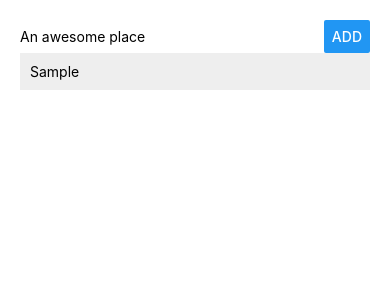
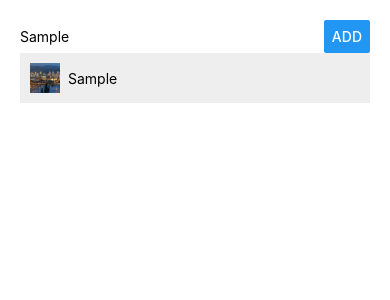
Before and after one commit to l-ejs-l/ReactNativeCourse-Udemy, a React Native app in the folder basics-components/: screen / in a window 390 px wide. Both pictures are taken after typing "Sample" into the empty fields and a click on the button "ADD". Shown: the top 300 px of the page. Built offline with nearby package versions, Linux system fonts and the light colour scheme.

Commit message:
backing up

```diff
--- a/basics-components/App.js
+++ b/basics-components/App.js
@@ -1,29 +1,68 @@
-import React from 'react';
-import { StyleSheet, Text, View, TextInput, Button } from 'react-native';
+import React, { Component } from "react";
+import { StyleSheet, View } from "react-native";
 
-import List from './src/components/List/List';
-import SearchBar from './src/components/SearchBar/SearchBar';
+import placeImage from "./src/assets/concepcion.jpg";
+import List from "./src/components/List/List";
+import SearchBar from "./src/components/SearchBar/SearchBar";
+import ListItemDetailModal from "./src/components/ListItemDetailModal/ListItemDetailModal";
 
-export default class App extends React.Component {
+class App extends Component {
   state = {
-    places: []
+    places: [],
+    selectedPlace: null
   };
 
-  buttonOnPressHandler = inputValue => {
-    this.setState(state => ({ places: state.places.concat(inputValue) }));
+  onPressedSearchBarButtonHandler = inputValue => {
+    this.setState(state => ({
+      places: state.places.concat({
+        key: Math.random().toString(),
+        name: inputValue,
+        image: placeImage
+      }),
+      selectedPlace: null
+    }));
+  };
+
+  onSelectedListItemHandler = key => {
+    this.setState(state => {
+      return {
+        selectedPlace: state.places.find(place => place.key === key)
+      };
+    });
+  };
+
+  onDeleteItemHandler = () => {
+    this.setState(state => ({
+      places: state.places.filter(
+        place => place.key !== state.selectedPlace.key
+      ),
+      selectedPlace: null
+    }));
+  };
+
+  onCloseItemHandler = () => {
+    this.setState({ selectedPlace: null });
   };
 
   render() {
-    const { places } = this.state;
+    const { places, selectedPlace } = this.state;
 
     return (
       <View style={styles.container}>
+        <ListItemDetailModal
+          selectedPlace={selectedPlace}
+          onDeleteItem={this.onDeleteItemHandler}
+          onCloseItem={this.onCloseItemHandler}
+        />
         <SearchBar
-          inputPlaceholder={'An awesome place'}
-          buttonTitle={'Add'}
-          buttonOnPress={this.buttonOnPressHandler}
+          inputPlaceholder={"An awesome place"}
+          buttonTitle={"Add"}
+          buttonOnPress={this.onPressedSearchBarButtonHandler}
         />
-        <List listItems={places} />
+        <List
+          listItems={places}
+          onItemPressed={this.onSelectedListItemHandler}
+        />
       </View>
     );
   }
@@ -33,7 +72,9 @@ const styles = StyleSheet.create({
   container: {
     flex: 1,
     padding: 20,
-    backgroundColor: '#fff',
-    alignItems: 'center'
+    backgroundColor: "#fff",
+    alignItems: "center"
   }
 });
+
+export default App;
--- a/basics-components/src/components/List/List.js
+++ b/basics-components/src/components/List/List.js
@@ -1,23 +1,40 @@
-import React from 'react';
-import { View, StyleSheet } from 'react-native';
-import PropTypes from 'prop-types';
+import React from "react";
+import PropTypes from "prop-types";
+import { StyleSheet, FlatList } from "react-native";
 
-import ListItem from '../ListItem/ListItem';
+import ListItem from "../ListItem/ListItem";
 
 const List = props => {
-  const renderList = props.listItems.map((item, i) => <ListItem key={i} item={item} />);
-
-  return <View style={styles.listContainer}>{renderList}</View>;
+  return (
+    <FlatList
+      style={styles.listContainer}
+      data={props.listItems}
+      renderItem={info => (
+        <ListItem
+          item={info.item.name}
+          onItemPressed={() => props.onItemPressed(info.item.key)}
+          image={info.item.image}
+        />
+      )}
+    />
+  );
 };
 
+/**
+ * Styles
+ */
 const styles = StyleSheet.create({
   listContainer: {
-    width: '100%'
+    width: "100%"
   }
 });
 
+/**
+ * PropTypes
+ */
 List.propTypes = {
-  listItems: PropTypes.array.isRequired
+  listItems: PropTypes.array.isRequired,
+  onItemPressed: PropTypes.func.isRequired
 };
 
 export default List;
--- a/basics-components/src/components/ListItem/ListItem.js
+++ b/basics-components/src/components/ListItem/ListItem.js
@@ -1,24 +1,46 @@
-import React from 'react';
-import { Text, View, StyleSheet } from 'react-native';
-import PropTypes from 'prop-types';
+import React from "react";
+import { Text, View, StyleSheet, TouchableOpacity, Image } from "react-native";
+import PropTypes from "prop-types";
 
 const ListItem = props => (
-  <View style={styles.listItem}>
-    <Text>{props.item}</Text>
-  </View>
+  <TouchableOpacity onPress={props.onItemPressed}>
+    <View style={styles.listItem}>
+      <Image source={props.image} style={styles.listItemImage} />
+      <Text>{props.item}</Text>
+    </View>
+  </TouchableOpacity>
 );
 
+/**
+ * Styles
+ */
 const styles = StyleSheet.create({
   listItem: {
-    width: '100%',
+    width: "100%",
     marginBottom: 5,
     padding: 10,
-    backgroundColor: '#eee'
+    backgroundColor: "#eee",
+    flexDirection: "row",
+    alignItems: "center"
+  },
+  listItemImage: {
+    width: 30,
+    height: 30,
+    marginRight: 8
   }
 });
 
+/**
+ * PropTypes
+ */
 ListItem.propTypes = {
-  item: PropTypes.oneOfType([PropTypes.string, PropTypes.object]).isRequired
+  item: PropTypes.oneOfType([PropTypes.string, PropTypes.object]).isRequired,
+  onItemPressed: PropTypes.func.isRequired,
+  image: PropTypes.oneOfType([
+    PropTypes.string,
+    PropTypes.object,
+    PropTypes.number
+  ])
 };
 
 export default ListItem;
--- /dev/null
+++ b/basics-components/src/components/ListItemDetailModal/ListItemDetailModal.js
@@ -0,0 +1,61 @@
+import React from "react";
+import PropTypes from "prop-types";
+import { View, Image, Text, Button, Modal, StyleSheet } from "react-native";
+
+const ListItemDetailModal = props => {
+  let modalContent = null;
+
+  if (props.selectedPlace) {
+    modalContent = (
+      <View>
+        <Image source={props.selectedPlace.image} style={styles.modalImage} />
+        <Text style={styles.modalTitle}>{props.selectedPlace.name}</Text>
+      </View>
+    );
+  }
+
+  return (
+    <Modal
+      visible={props.selectedPlace !== null}
+      animationType="slide"
+      onRequestClose={props.onCloseItem}
+    >
+      <View style={styles.modalContainer}>
+        {modalContent}
+        <Button title={"Delete"} onPress={props.onDeleteItem} />
+        <Button title={"Close"} onPress={props.onCloseItem} />
+      </View>
+    </Modal>
+  );
+};
+
+const styles = StyleSheet.create({
+  modalContainer: {
+    margin: 25
+  },
+  modalImage: {
+    width: "100%",
+    height: 200
+  },
+  modalTitle: {
+    textAlign: "center",
+    fontSize: 28
+  },
+  buttonDelete: {},
+  buttonClose: {}
+});
+
+ListItemDetailModal.propTypes = {
+  selectedPlace: PropTypes.shape({
+    image: PropTypes.oneOfType([
+      PropTypes.string,
+      PropTypes.object,
+      PropTypes.number
+    ]),
+    name: PropTypes.string
+  }),
+  onDeleteItem: PropTypes.func.isRequired,
+  onCloseItem: PropTypes.func.isRequired
+};
+
+export default ListItemDetailModal;
--- a/basics-components/src/components/SearchBar/SearchBar.js
+++ b/basics-components/src/components/SearchBar/SearchBar.js
@@ -1,10 +1,10 @@
-import React, { Component } from 'react';
-import { View, TextInput, Button, StyleSheet } from 'react-native';
-import PropTypes from 'prop-types';
+import React, { Component } from "react";
+import { View, TextInput, Button, StyleSheet } from "react-native";
+import PropTypes from "prop-types";
 
 class SearchBar extends Component {
   state = {
-    inputValue: ''
+    inputValue: ""
   };
 
   changeInputValueHandler = val => {
@@ -12,9 +12,9 @@ class SearchBar extends Component {
   };
 
   submitHandler = () => {
-    if (this.state.inputValue.trim() !== '') {
+    if (this.state.inputValue.trim() !== "") {
       this.props.buttonOnPress(this.state.inputValue);
-      this.setState({ inputValue: '' });
+      // this.setState({ inputValue: "" });
     }
   };
 
@@ -23,12 +23,12 @@ class SearchBar extends Component {
       <View style={styles.inputContainer}>
         <TextInput
           style={styles.input}
-          placeholder={this.props.inputPlaceholder || ''}
+          placeholder={this.props.inputPlaceholder || ""}
           value={this.state.inputValue}
           onChangeText={this.changeInputValueHandler}
         />
         <Button
-          title={this.props.buttonTitle || 'Button'}
+          title={this.props.buttonTitle || "Button"}
           style={styles.button}
           onPress={this.submitHandler}
         />
@@ -37,21 +37,27 @@ class SearchBar extends Component {
   }
 }
 
+/**
+ * Styles
+ */
 const styles = StyleSheet.create({
   inputContainer: {
-    width: '100%',
-    alignItems: 'center',
-    flexDirection: 'row',
-    justifyContent: 'space-between'
+    width: "100%",
+    alignItems: "center",
+    flexDirection: "row",
+    justifyContent: "space-between"
   },
   input: {
-    width: '70%'
+    width: "70%"
   },
   button: {
-    width: '30%'
+    width: "30%"
   }
 });
 
+/**
+ * PropTypes
+ */
 SearchBar.propTypes = {
   inputPlaceholder: PropTypes.string,
   buttonTitle: PropTypes.string,
```
Also changed, not shown: basics-components/app.json (line endings or trailing spaces), basics-components/src/assets/concepcion.jpg (added).
